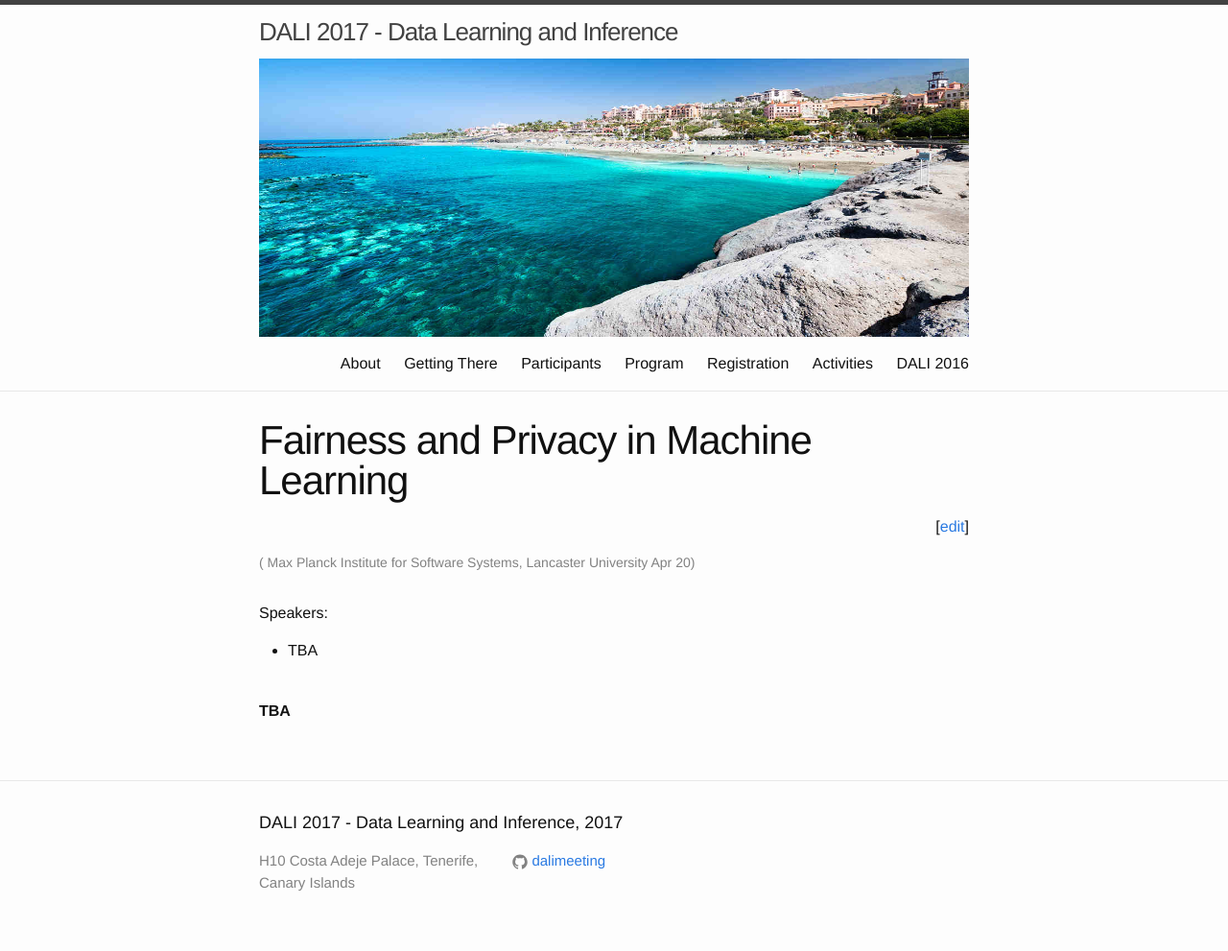
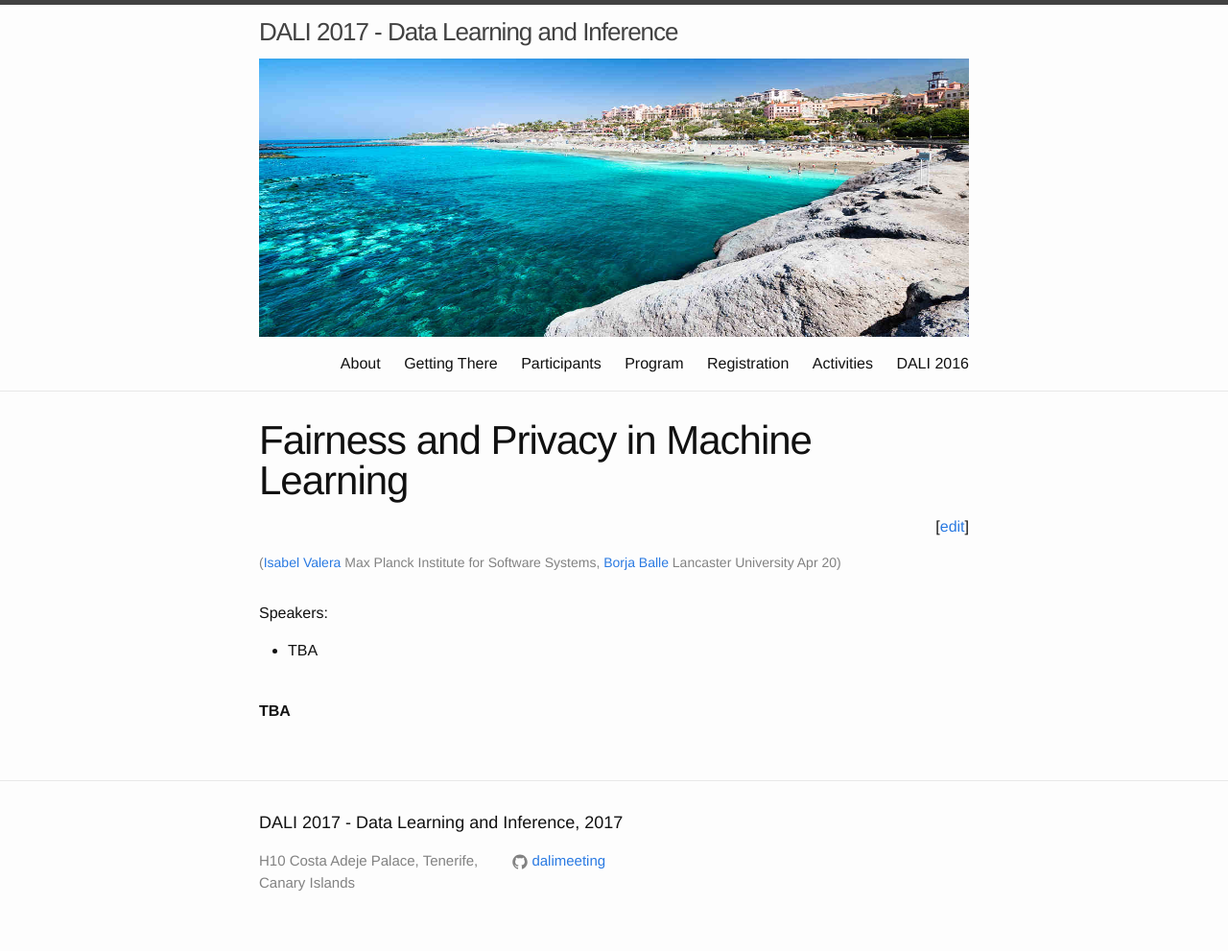
Before and after one commit to dalimeeting/dalimeeting.github.io, a Jekyll site: the page built from _posts/2017-04-20-fairness-and-privacy.md, in a window 1280 px wide. Shown: the whole page at 96% size. Built offline with Jekyll 4.4.1, drawn with Linux system fonts in a browser that asks for light colours; some of the changed lines change nothing that is shown.

Commit message:
Update 2017-04-20-fairness-and-privacy.md

```diff
--- a/_posts/2017-04-20-fairness-and-privacy.md
+++ b/_posts/2017-04-20-fairness-and-privacy.md
@@ -5,12 +5,12 @@ organizer_url:
 categories:
 - dali2017
 organizers:
-- firstname: Isabel
-  lastname: Valera
+- given: Isabel
+  family: Valera
   url: "https://people.mpi-sws.org/~ivalera/"
   institute: Max Planck Institute for Software Systems
-- firstname: Borja
-  lastname: Balle
+- given: Borja
+  family: Balle
   url: "http://www.lancaster.ac.uk/~deballep/"
   institute: Lancaster University
 room:
```
